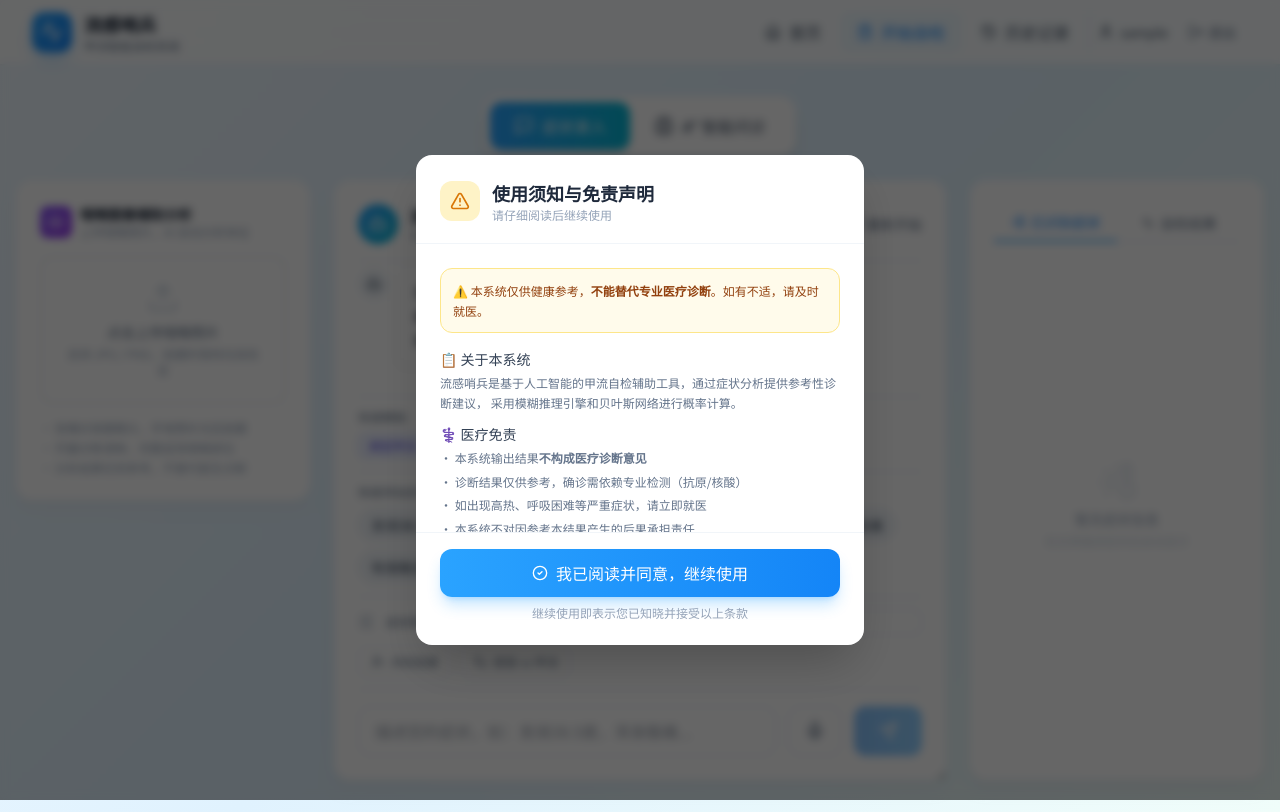
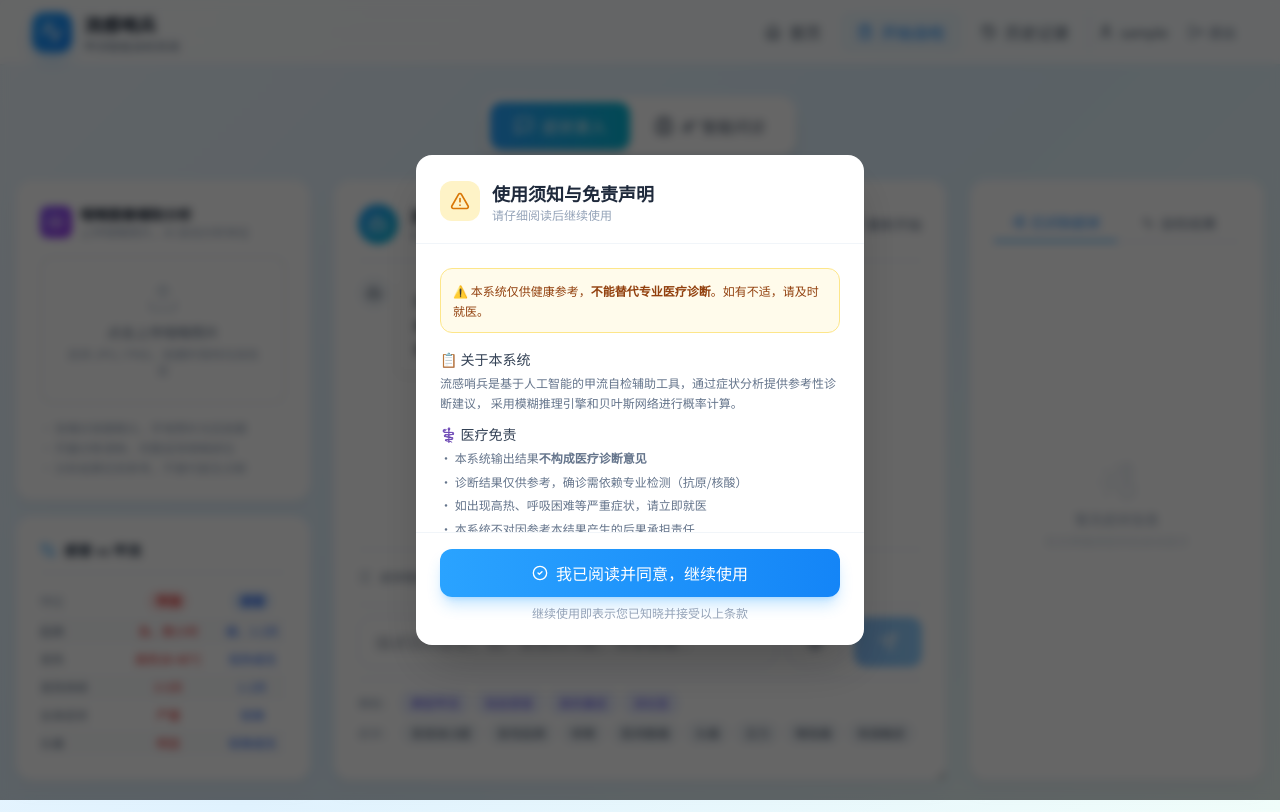
Before and after one commit to biaozigewang/flu-diagnose, a React (Vite) app in the folder frontend/: page /diagnosis in a window 1280 px wide. Built offline with nearby package versions, Linux system fonts and the light colour scheme; sample sign-in values are in the browser's storage.

Commit message:
UI优化：诊断页布局、医院列表显示、症状程度与风险因素同行

```diff
--- a/frontend/src/index.css
+++ b/frontend/src/index.css
@@ -161,7 +161,7 @@ body {
 
 /* 症状标签 */
 .symptom-tag {
-  @apply inline-flex items-center px-3 py-1.5 rounded-full text-sm font-medium
+  @apply inline-flex items-center px-2 py-0.5 rounded-full text-xs font-medium
          transition-all duration-200 cursor-pointer;
 }
 
--- a/frontend/src/pages/DiagnosisPage.jsx
+++ b/frontend/src/pages/DiagnosisPage.jsx
@@ -1,4 +1,5 @@
 import React, { useState, useRef, useEffect, useCallback } from 'react'
+import { useLocation } from 'react-router-dom'
 import { motion, AnimatePresence } from 'framer-motion'
 import ReactMarkdown from 'react-markdown'
 import remarkGfm from 'remark-gfm'
@@ -142,6 +143,7 @@ const SYMPTOM_NAME_MAP = {
 }
 
 function DiagnosisPage() {
+  const location = useLocation()
   const [mode, setMode] = useState('chat')
 
   const [messages, setMessages] = useState(() => {
@@ -154,7 +156,7 @@ function DiagnosisPage() {
     } catch { return [{ role: 'assistant', content: '您好！请描述您的症状，例如："我发烧38.5度，浑身酸痛，咳嗽"。系统将帮您评估是否可能感染甲流，并给出就医建议。' }] }
   })
 
-  const [input, setInput] = useState('')
+  const [input, setInput] = useState(() => location.state?.initialInput || '')
   const [isLoading, setIsLoading] = useState(false)
 
   const [diagnosisResult, setDiagnosisResult] = useState(() => {
@@ -585,7 +587,7 @@ function DiagnosisPage() {
         {/* 上方三列：咽喉图像 + 聊天区 + 已识别症状 */}
         <div className="grid lg:grid-cols-4 gap-6 items-start">
           {/* 咽喉图像分析 - 占 1/4 */}
-          <div className="lg:col-span-1 flex flex-col gap-4">
+          <div className="lg:col-span-1 flex flex-col gap-4" style={{ height: 600 }}>
             <ThroatImageAnalysis
               onSymptomsExtracted={(imageSymptoms, summary) => {
                 const merged = { ...currentSymptoms, ...imageSymptoms }
@@ -607,6 +609,52 @@ function DiagnosisPage() {
                 runDiagnosisWithSymptoms(merged)
               }}
             />
+            {/* 感冒 vs 甲流 内联对比卡片 */}
+            <div className="card flex-1 flex flex-col overflow-hidden">
+              <div className="flex items-center gap-2 pb-3 border-b border-slate-200 flex-shrink-0">
+                <GitCompare className="w-4 h-4 text-primary-500" />
+                <span className="text-sm font-semibold text-slate-700">感冒 vs 甲流</span>
+              </div>
+              <div className="flex-1 overflow-y-auto mt-3">
+                <table className="w-full text-xs">
+                  <thead className="sticky top-0 bg-white">
+                    <tr>
+                      <th className="text-left py-1.5 pr-2 text-slate-400 font-medium w-1/3">特征</th>
+                      <th className="py-1.5 px-1 text-center">
+                        <span className="inline-block px-2 py-0.5 bg-red-100 text-red-600 rounded-full font-semibold">甲流</span>
+                      </th>
+                      <th className="py-1.5 pl-1 text-center">
+                        <span className="inline-block px-2 py-0.5 bg-blue-100 text-blue-600 rounded-full font-semibold">感冒</span>
+                      </th>
+                    </tr>
+                  </thead>
+                  <tbody>
+                    {[
+                      { feature: '起病', flu: '急，数小时', cold: '缓，1-2天' },
+                      { feature: '发热', flu: '高热38-40°C', cold: '低热或无' },
+                      { feature: '发热持续', flu: '3-5天', cold: '1-2天' },
+                      { feature: '全身症状', flu: '严重', cold: '轻微' },
+                      { feature: '头痛', flu: '明显', cold: '轻微或无' },
+                      { feature: '肌肉酸痛', flu: '明显', cold: '轻微或无' },
+                      { feature: '乏力', flu: '严重，2-3周', cold: '轻微' },
+                      { feature: '鼻塞流涕', flu: '轻微', cold: '明显' },
+                      { feature: '咳嗽', flu: '干咳较重', cold: '轻微' },
+                      { feature: '打喷嚏', flu: '少见', cold: '常见' },
+                      { feature: '并发症', flu: '高风险', cold: '低' },
+                      { feature: '传染性', flu: '强', cold: '中等' },
+                      { feature: '病程', flu: '7-10天', cold: '5-7天' },
+                      { feature: '特效药', flu: '奥司他韦', cold: '无' },
+                    ].map((row, i) => (
+                      <tr key={row.feature} className={i % 2 === 0 ? 'bg-slate-50/50' : ''}>
+                        <td className="py-1.5 pr-2 text-slate-500 font-medium">{row.feature}</td>
+                        <td className="py-1.5 px-1 text-center text-red-600">{row.flu}</td>
+                        <td className="py-1.5 pl-1 text-center text-blue-600">{row.cold}</td>
+                      </tr>
+                    ))}
+                  </tbody>
+                </table>
+              </div>
+            </div>
           </div>
 
           {/* 聊天区域 - 占 2/4 */}
@@ -726,50 +774,17 @@ function DiagnosisPage() {
               <div ref={messagesEndRef} />
             </div>
 
-            {/* 快速症状模板 */}
-            <div className="py-3 border-t border-slate-200">
-              <p className="text-xs text-slate-500 mb-2">快速模板：</p>
-              <div className="flex flex-wrap gap-2">
-                {SYMPTOM_TEMPLATES.map(t => (
-                  <button
-                    key={t.label}
-                    onClick={() => setInput(t.text)}
-                    className="px-2.5 py-1 text-xs rounded-lg bg-indigo-50 border border-indigo-200 text-indigo-600 hover:bg-indigo-100 transition-colors"
-                  >
-                    {t.label}
-                  </button>
-                ))}
-              </div>
-            </div>
-
-            {/* 快捷症状标签 */}
-            <div className="py-3 border-t border-slate-200">
-              <p className="text-xs text-slate-500 mb-2">快速添加症状：</p>
-              <div className="flex flex-wrap gap-2">
-                {quickSymptoms.map(symptom => (
-                  <button
-                    key={symptom}
-                    onClick={() => setInput(prev => prev ? `${prev}，${symptom}` : symptom)}
-                    className="symptom-tag symptom-tag-inactive"
-                  >
-                    {symptom}
-                  </button>
-                ))}
-              </div>
-            </div>
-
-            {/* 严重程度 + 风险因素 + 鉴别诊断 */}
-            <div className="py-3 border-t border-slate-200 space-y-3">
-              {/* 严重程度滑块 */}
-              <div className="flex items-center gap-3">
-                <SlidersHorizontal className="w-4 h-4 text-slate-400 flex-shrink-0" />
-                <span className="text-xs text-slate-500 w-16 flex-shrink-0">症状程度</span>
-                <div className="flex gap-1 flex-1">
+            {/* 严重程度 + 风险因素 同一行 */}
+            <div className="py-3 border-t border-slate-200 space-y-2">
+              <div className="flex items-center gap-2 flex-wrap">
+                <SlidersHorizontal className="w-3.5 h-3.5 text-slate-400 flex-shrink-0" />
+                <span className="text-xs text-slate-500 flex-shrink-0">症状程度</span>
+                <div className="flex gap-1">
                   {['轻', '中', '重'].map((label, i) => (
                     <button
                       key={i}
                       onClick={() => setSeverity(i)}
-                      className={`flex-1 py-1 text-xs rounded-lg border transition-all ${
+                      className={`px-2.5 py-0.5 text-xs rounded-lg border transition-all ${
                         severity === i
                           ? i === 0 ? 'bg-green-100 border-green-400 text-green-700 font-medium'
                           : i === 1 ? 'bg-amber-100 border-amber-400 text-amber-700 font-medium'
@@ -781,10 +796,7 @@ function DiagnosisPage() {
                     </button>
                   ))}
                 </div>
-              </div>
-
-              {/* 风险因素 + 鉴别诊断按钮 */}
-              <div className="flex items-center gap-2">
+                <div className="w-px h-3.5 bg-slate-200 flex-shrink-0" />
                 <button
                   type="button"
                   onClick={() => setShowRiskPanel(v => !v)}
@@ -801,14 +813,6 @@ function DiagnosisPage() {
                       {Object.values(riskFactors).filter(Boolean).length}
                     </span>
                   )}
-                </button>
-                <button
-                  type="button"
-                  onClick={() => setShowDifferential(true)}
-                  className="flex items-center gap-1.5 px-3 py-1.5 rounded-lg border border-slate-200 text-xs text-slate-500 hover:border-primary-400 hover:text-primary-600 transition-all"
-                >
-                  <GitCompare className="w-3.5 h-3.5" />
-                  感冒 vs 甲流
                 </button>
               </div>
 
@@ -845,7 +849,7 @@ function DiagnosisPage() {
             </div>
 
             {/* 输入区域 */}
-            <form onSubmit={handleSubmit} className="pt-4 border-t border-slate-200">
+            <form onSubmit={handleSubmit} className="py-3 border-t border-slate-200">
               <div className="relative flex space-x-3">
                 <div className="flex-1 relative">
                   <input
@@ -925,6 +929,34 @@ function DiagnosisPage() {
                 </p>
               )}
             </form>
+
+            {/* 快速模板 + 快速添加症状 各占一行 */}
+            <div className="py-3 border-t border-slate-200 space-y-2">
+              <div className="flex items-center gap-2 flex-wrap">
+                <span className="text-xs text-slate-400 flex-shrink-0">模板：</span>
+                {SYMPTOM_TEMPLATES.map(t => (
+                  <button
+                    key={t.label}
+                    onClick={() => setInput(t.text)}
+                    className="px-2 py-0.5 text-xs rounded-lg bg-indigo-50 border border-indigo-200 text-indigo-600 hover:bg-indigo-100 transition-colors"
+                  >
+                    {t.label}
+                  </button>
+                ))}
+              </div>
+              <div className="flex items-center gap-2 flex-wrap">
+                <span className="text-xs text-slate-400 flex-shrink-0">症状：</span>
+                {quickSymptoms.map(symptom => (
+                  <button
+                    key={symptom}
+                    onClick={() => setInput(prev => prev ? `${prev}，${symptom}` : symptom)}
+                    className="symptom-tag symptom-tag-inactive"
+                  >
+                    {symptom}
+                  </button>
+                ))}
+              </div>
+            </div>
           </div>
           </div>
 
--- a/frontend/src/pages/HomePage.jsx
+++ b/frontend/src/pages/HomePage.jsx
@@ -1,5 +1,5 @@
 import React, { useState, useEffect } from 'react'
-import { Link } from 'react-router-dom'
+import { Link, useNavigate } from 'react-router-dom'
 import { motion } from 'framer-motion'
 import {
   MessageSquare,
@@ -90,10 +90,16 @@ const DEMO_STEPS = [
 ]
 
 function TypingDemo() {
+  const navigate = useNavigate()
   const [step, setStep] = useState(0)
   const [displayed, setDisplayed] = useState('')
   const [charIdx, setCharIdx] = useState(0)
   const [done, setDone] = useState(false)
+  const [userInput, setUserInput] = useState('')
+
+  const handleSubmit = () => {
+    if (userInput.trim()) navigate('/diagnosis', { state: { initialInput: userInput.trim() } })
+  }
 
   useEffect(() => {
     if (done) {
@@ -140,13 +146,23 @@ function TypingDemo() {
           </div>
         )}
       </div>
-      {/* 输入框模拟 */}
+      {/* 输入框 */}
       <div className="px-5 pb-5">
-        <div className="flex items-center gap-2 px-3 py-2 bg-slate-50 rounded-xl border border-slate-200">
-          <span className="text-xs text-slate-400 flex-1">描述您的症状...</span>
-          <div className="w-6 h-6 rounded-lg bg-primary-500 flex items-center justify-center">
+        <div className="flex items-center gap-2 px-3 py-2 bg-slate-50 rounded-xl border border-slate-200 focus-within:border-primary-400 focus-within:ring-2 focus-within:ring-primary-100 transition-all">
+          <input
+            type="text"
+            value={userInput}
+            onChange={e => setUserInput(e.target.value)}
+            onKeyDown={e => e.key === 'Enter' && handleSubmit()}
+            placeholder="描述您的症状，按 Enter 开始诊断..."
+            className="text-xs text-slate-700 flex-1 bg-transparent outline-none placeholder:text-slate-400"
+          />
+          <button
+            onClick={handleSubmit}
+            className="w-6 h-6 rounded-lg bg-primary-500 flex items-center justify-center hover:bg-primary-600 transition-colors"
+          >
             <ArrowRight className="w-3 h-3 text-white" />
-          </div>
+          </button>
         </div>
       </div>
     </div>
```
Also changed, not shown: frontend/src/components/NearbyHospitals.jsx (+7 -11 lines), frontend/src/features/diagnosis/DiagnosisResult.jsx (+1 -6 lines).
